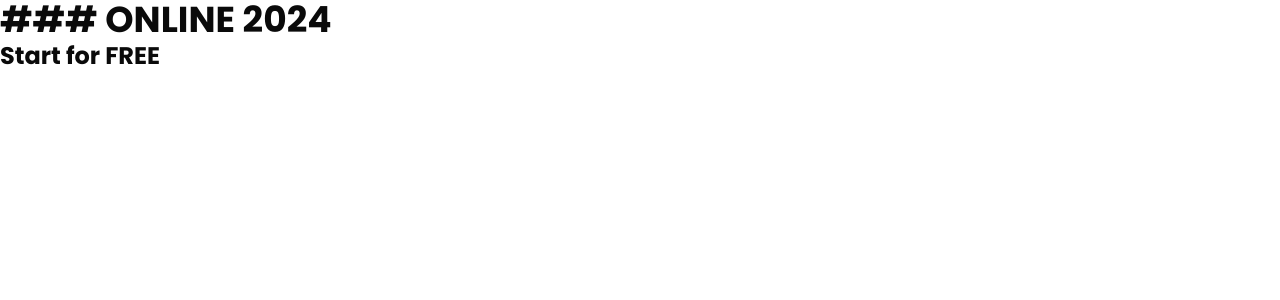
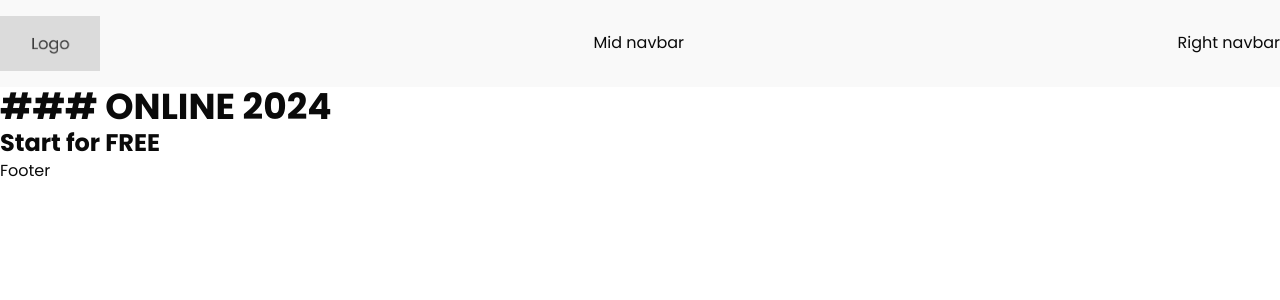
Before and after one commit to Rahad-Ullah/tax-software, a Next.js app: page / in a window 1280 px wide. Shown: the top 300 px of the page. Built offline with nearby package versions, Linux system fonts and the light colour scheme.

Commit message:
Main and auth layout defined with navbar and footer

```diff
--- /dev/null
+++ b/src/app/(auth)/layout.tsx
@@ -0,0 +1,14 @@
+import type { Metadata } from "next";
+
+export const metadata: Metadata = {
+  title: "Auth | Tax Payment Software",
+  description: "Tax Payment Software",
+};
+
+export default function AuthLayout({
+  children,
+}: {
+  children: React.ReactNode;
+}) {
+  return <div>{children}</div>;
+}
--- /dev/null
+++ b/src/app/(main)/layout.tsx
@@ -0,0 +1,22 @@
+import Footer from "@/components/shared/Footer";
+import Navbar from "@/components/shared/Navbar";
+import type { Metadata } from "next";
+
+export const metadata: Metadata = {
+  title: "Home | Tax Payment Software",
+  description: "Tax Payment Software",
+};
+
+export default function MainLayout({
+  children,
+}: {
+  children: React.ReactNode;
+}) {
+  return (
+    <div>
+      <Navbar />
+      {children}
+      <Footer />
+    </div>
+  );
+}
--- /dev/null
+++ b/src/components/shared/Footer.tsx
@@ -0,0 +1,5 @@
+const Footer = () => {
+  return <div>Footer</div>;
+};
+
+export default Footer;
--- /dev/null
+++ b/src/components/shared/Navbar.tsx
@@ -0,0 +1,15 @@
+import Image from "next/image";
+
+const Navbar = () => {
+  return (
+    <div className="flex justify-between items-center bg-[#F9F9F9] py-4">
+      <section>
+        <Image src="/logo.png" alt="Company Logo" width={100} height={24} />
+      </section>
+      <section>Mid navbar</section>
+      <section>Right navbar</section>
+    </div>
+  );
+};
+
+export default Navbar;
```
Also changed, not shown: public/logo.png (added), src/app/(main)/page.tsx (renamed from src/app/page.tsx).
